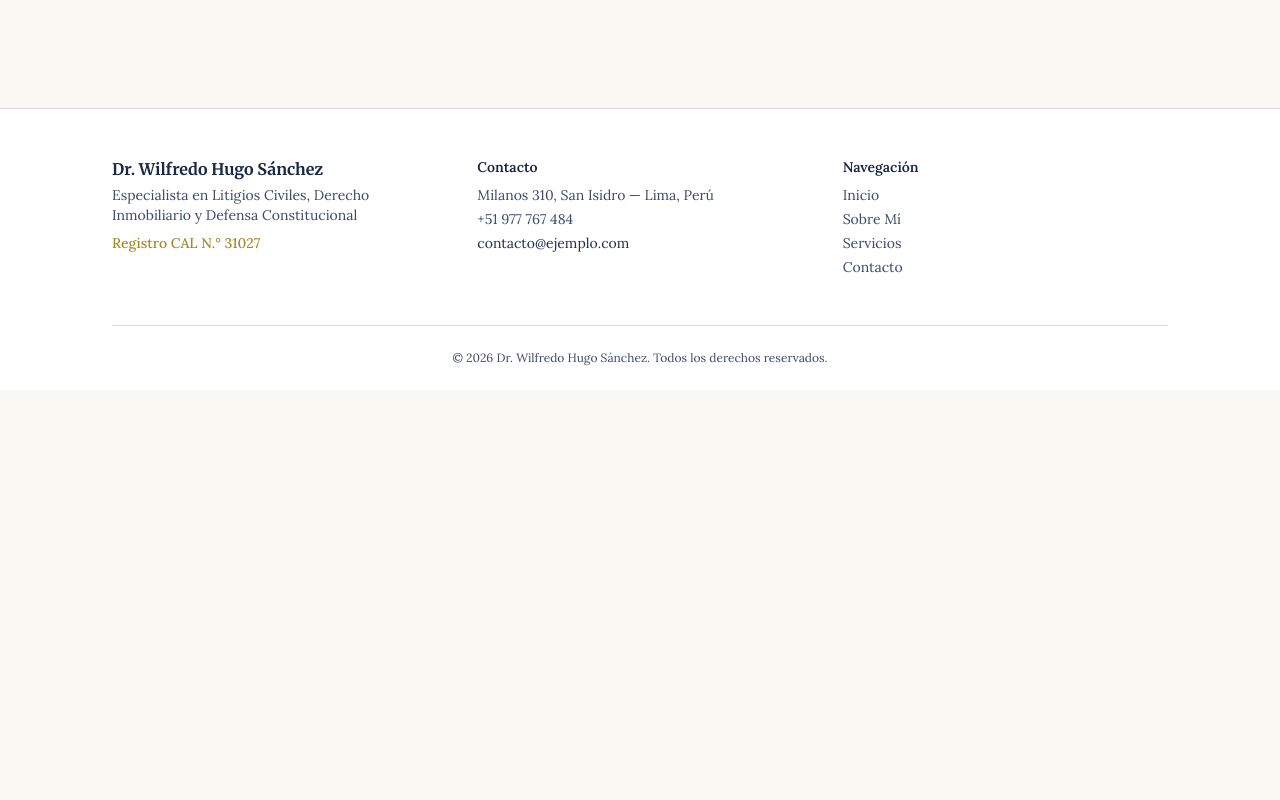
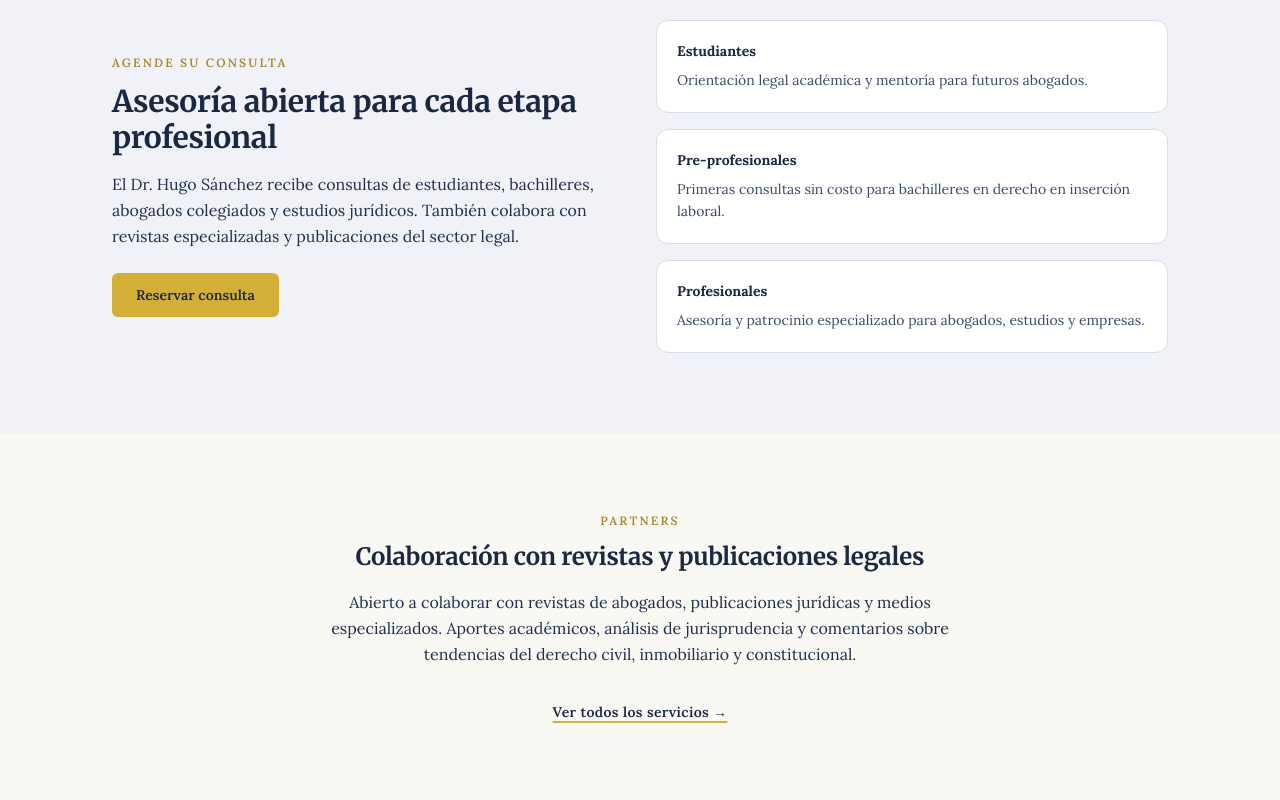
Before and after one commit to RikepilB/hugo-lawyer-portfolio, a Next.js app: page / in a window 1280 px wide. Shown: the part 1360-2160 px from the top of the page. Before the commit the page ends 1750 px from the top, so only its background shows below. Built offline with nearby package versions, Linux system fonts and the light colour scheme; no server answers.

Commit message:
feat: new landing page sections — audiences, agende consulta, legal journal partnerships

```diff
--- a/app/page.tsx
+++ b/app/page.tsx
@@ -4,6 +4,21 @@ import { buildMetadata } from "@/lib/seo";
 import { Container } from "@/components/Container";
 import { HeroSection } from "@/components/HeroSection";
 import { SectionHeading } from "@/components/SectionHeading";
+
+const audiences = [
+  {
+    label: "Estudiantes",
+    description: "Orientación legal académica y mentoría para futuros abogados.",
+  },
+  {
+    label: "Pre-profesionales",
+    description: "Primeras consultas sin costo para bachilleres en derecho en inserción laboral.",
+  },
+  {
+    label: "Profesionales",
+    description: "Asesoría y patrocinio especializado para abogados, estudios y empresas.",
+  },
+] as const;
 
 export const metadata = buildMetadata({
   title: "Inicio",
@@ -15,10 +30,11 @@ export default function HomePage() {
   return (
     <>
       <HeroSection />
+
       <section className="py-20 sm:py-24">
         <Container>
           <SectionHeading eyebrow="Áreas de práctica">
-            Una práctica enfocada en lo que más importa
+            Soluciones legales que protegen lo que más valoras
           </SectionHeading>
           <div className="grid gap-8 sm:grid-cols-3">
             {site.specializations.map((spec) => (
@@ -39,7 +55,64 @@ export default function HomePage() {
               </Link>
             ))}
           </div>
-          <div className="mt-12">
+        </Container>
+      </section>
+
+      <section className="py-16 sm:py-20 bg-[var(--color-navy-50)]">
+        <Container>
+          <div className="grid gap-8 lg:grid-cols-2 lg:items-center">
+            <div>
+              <p className="text-xs font-semibold uppercase tracking-[0.18em] text-[var(--color-gold-700)]">
+                Agende su consulta
+              </p>
+              <h2 className="mt-3 font-[family-name:var(--font-merriweather)] text-3xl font-bold text-[var(--color-navy-900)]">
+                Asesoría abierta para cada etapa profesional
+              </h2>
+              <p className="mt-4 max-w-lg text-base leading-relaxed text-[var(--color-navy-700)]">
+                El Dr. Hugo Sánchez recibe consultas de estudiantes, bachilleres,
+                abogados colegiados y estudios jurídicos. También colabora con revistas
+                especializadas y publicaciones del sector legal.
+              </p>
+              <Link
+                href="/contacto"
+                className="mt-6 inline-flex items-center justify-center rounded-md bg-[var(--color-gold-500)] px-6 py-3 text-sm font-semibold text-[var(--color-navy-900)] transition-colors hover:bg-[var(--color-gold-300)]"
+              >
+                Reservar consulta
+              </Link>
+            </div>
+            <div className="grid gap-4 sm:grid-cols-3 lg:grid-cols-1">
+              {audiences.map((a) => (
+                <div
+                  key={a.label}
+                  className="rounded-[var(--radius-card)] border border-[var(--color-navy-100)] bg-white p-5"
+                >
+                  <p className="text-sm font-bold text-[var(--color-navy-900)]">{a.label}</p>
+                  <p className="mt-2 text-sm leading-relaxed text-[var(--color-navy-500)]">
+                    {a.description}
+                  </p>
+                </div>
+              ))}
+            </div>
+          </div>
+        </Container>
+      </section>
+
+      <section className="py-16 sm:py-20">
+        <Container>
+          <div className="text-center">
+            <p className="text-xs font-semibold uppercase tracking-[0.18em] text-[var(--color-gold-700)]">
+              Partners
+            </p>
+            <h2 className="mt-3 font-[family-name:var(--font-merriweather)] text-2xl font-bold text-[var(--color-navy-900)]">
+              Colaboración con revistas y publicaciones legales
+            </h2>
+            <p className="mt-4 mx-auto max-w-2xl text-base leading-relaxed text-[var(--color-navy-700)]">
+              Abierto a colaborar con revistas de abogados, publicaciones jurídicas
+              y medios especializados. Aportes académicos, análisis de jurisprudencia
+              y comentarios sobre tendencias del derecho civil, inmobiliario y constitucional.
+            </p>
+          </div>
+          <div className="mt-8 text-center">
             <Link
               href="/servicios"
               className="text-sm font-semibold tracking-wide text-[var(--color-navy-900)] underline decoration-[var(--color-gold-500)] decoration-2 underline-offset-4 hover:text-[var(--color-gold-700)]"
```
